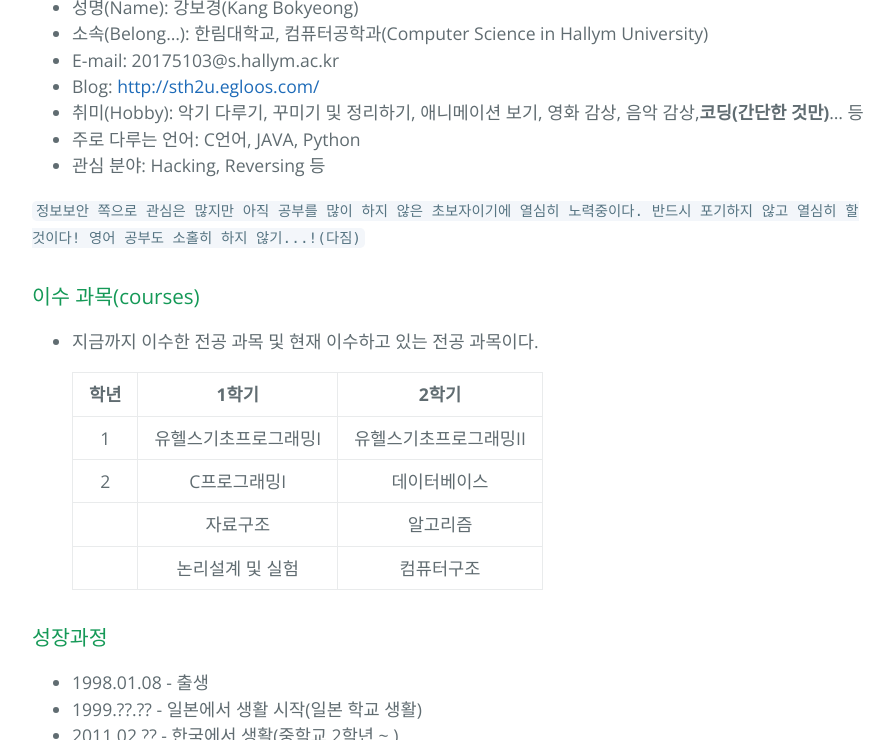
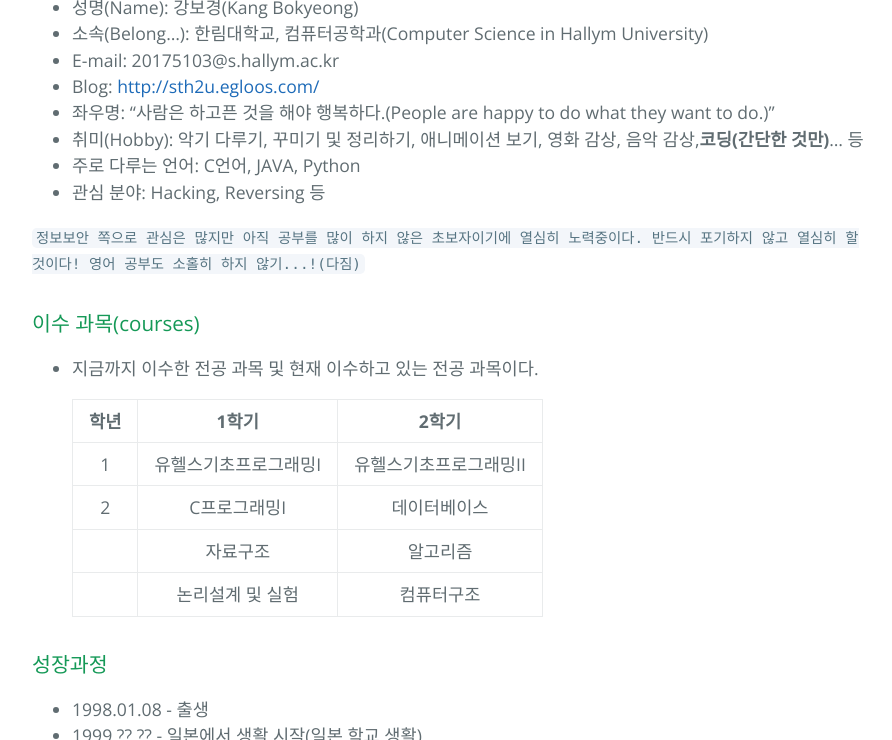
Before and after one commit to KangBokyeong/KangBokyeong.github.io, a Jekyll site: the page built from resume.md, in a window 1280 px wide and 900 px high, scrolled down 518 px, cut to the strip 160-900 px from the top of the window. Shown: the whole strip, without its empty margins (192-1084 px from the left). Built offline with Jekyll 4.4.1, drawn with Linux system fonts in a browser that asks for light colours; our own code applies the rules of GitHub Pages for plain Markdown files.

Commit message:
Update resume.md

```diff
--- a/resume.md
+++ b/resume.md
@@ -7,6 +7,7 @@
 * 소속(Belong...): 한림대학교, 컴퓨터공학과(Computer Science in Hallym University)
 * E-mail: 20175103@s.hallym.ac.kr
 * Blog: [http://sth2u.egloos.com/](http://sth2u.egloos.com/)
+* 좌우명: "사람은 하고픈 것을 해야 행복하다.(People are happy to do what they want to do.)"
 * 취미(Hobby): 악기 다루기, 꾸미기 및 정리하기, 애니메이션 보기, 영화 감상, 음악 감상,**코딩(간단한 것만)**... 등
 * 주로 다루는 언어: C언어, JAVA, Python
 * 관심 분야: Hacking, Reversing 등
```
